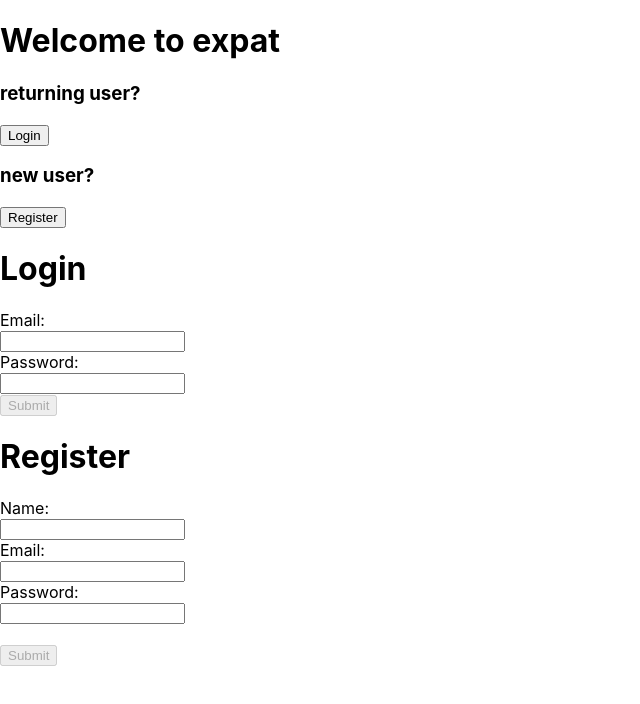
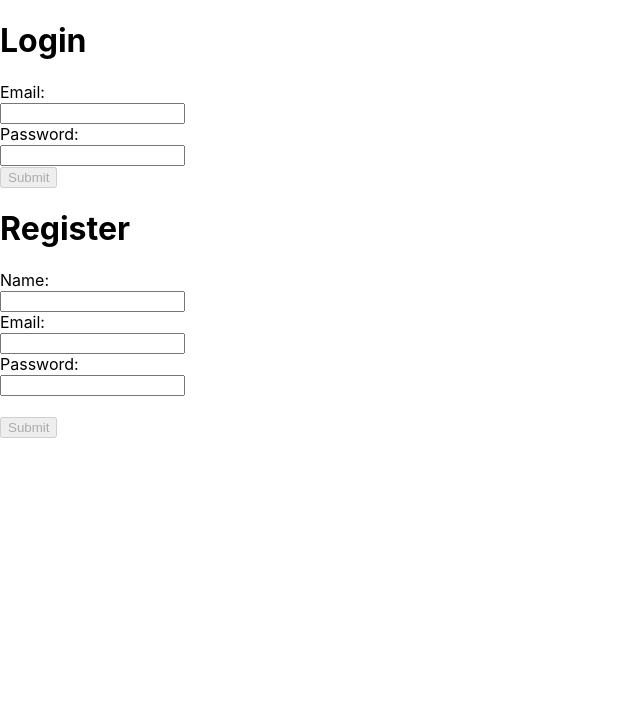
Before and after one commit to Build-Week-Expat-Journal-01/expat-front-end, a React (Create React App) app: page / in a window 1280 px wide. Shown: the top 704 px of the page, without its empty margins (0-640 px from the left). Built offline with nearby package versions, Linux system fonts and the light colour scheme.

Commit message:
just making my branch "even" w/ master
my branch was missing files from master branch so i pulled them

```diff
--- a/src/App.js
+++ b/src/App.js
@@ -10,17 +10,9 @@ function App() {
 
   return (
     <>
-        <h1>Welcome to expat</h1>
-        <h3>returning user?</h3>
-        <button>Login</button>
-        <h3>new user?</h3>
-        <button>Register</button>
       <Router>
         <Route to='/login' component={Login}/>
         <Route to='/register' component={Register}/>
-
-
-
 
       </Router>
     </>
```
Also changed, not shown: src/components/AddStory.js (added, +11 -0 lines), src/components/EditStory.js (added, +11 -0 lines), src/components/UserDashboard.js (added, +11 -0 lines), src/components/UserStoryCard.js (added, +10 -0 lines), src/utils/AxiosWithAuth.js (added, +16 -0 lines), src/utils/PrivateRoute.js (added, +18 -0 lines).
